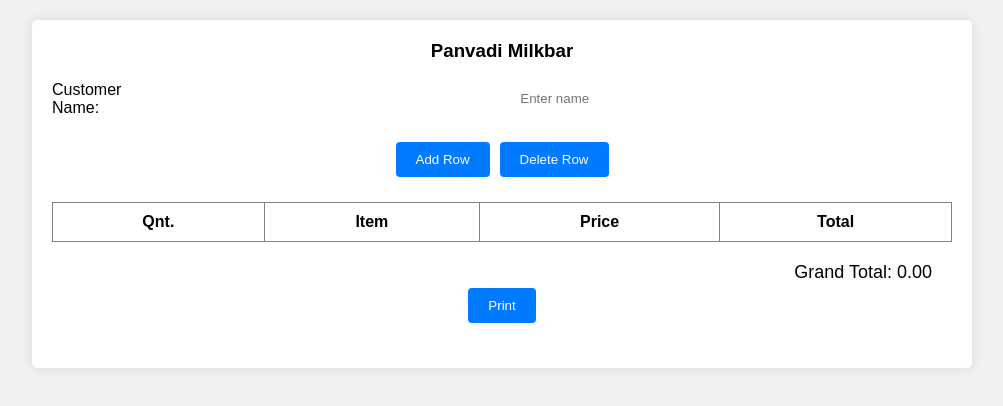
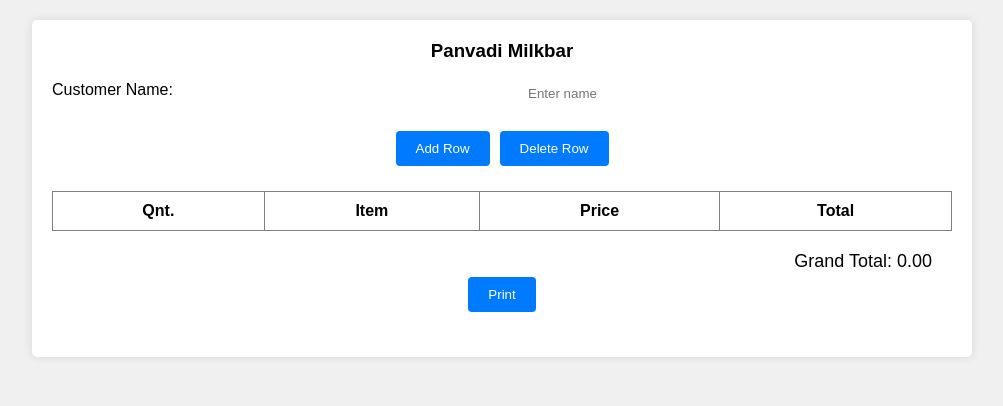
Before and after one commit to ViralVadera/BillGenrater, a plain HTML site: page index.html in a window 1280 px wide. Shown: the whole page, without its empty margins (138-1141 px from the left). Drawn offline with nearby package versions, Linux system fonts and the light colour scheme.

Commit message:
Update index.html

```diff
--- a/index.html
+++ b/index.html
@@ -34,6 +34,9 @@
         border-bottom: 1px solid black;
         outline: none;
         padding: 5px;
+    }
+     .form-group label {
+        white-space: nowrap; /* Prevent line breaks */
     }
     table {
         width: 100%;
```
